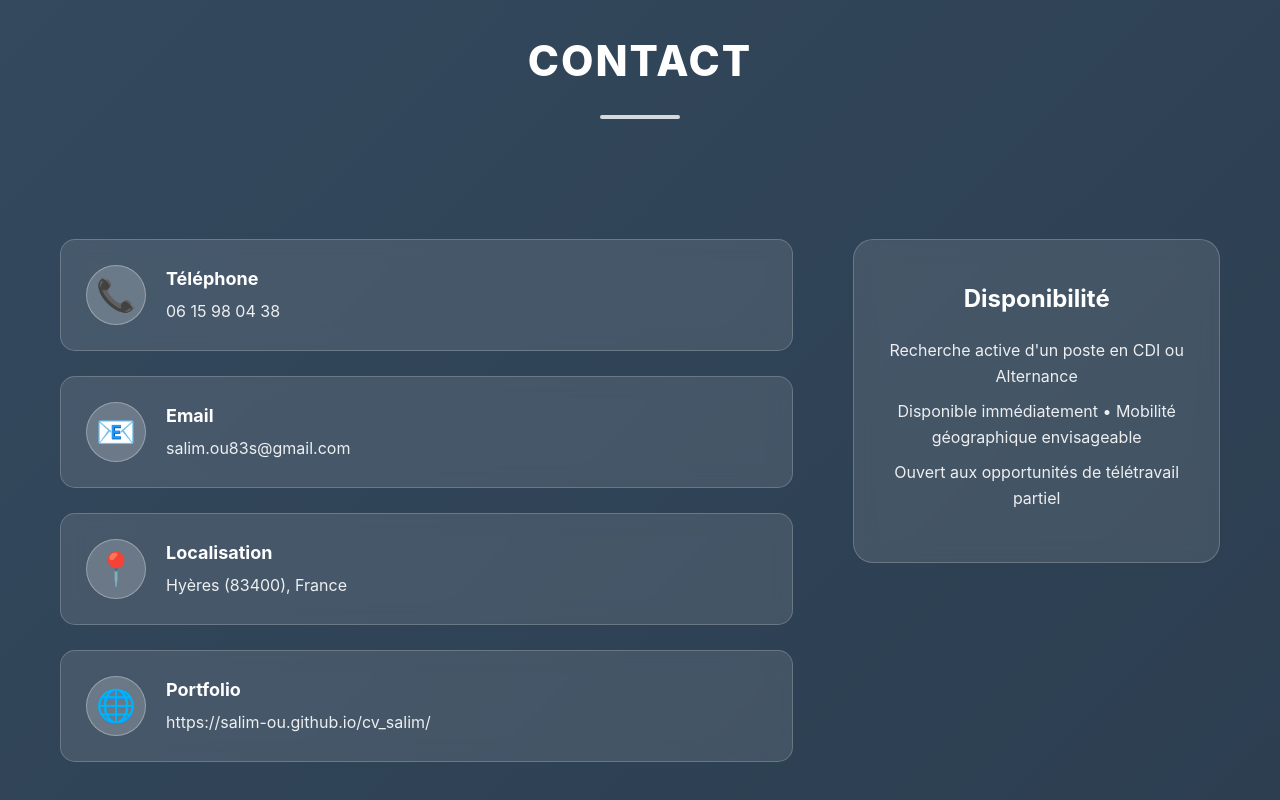
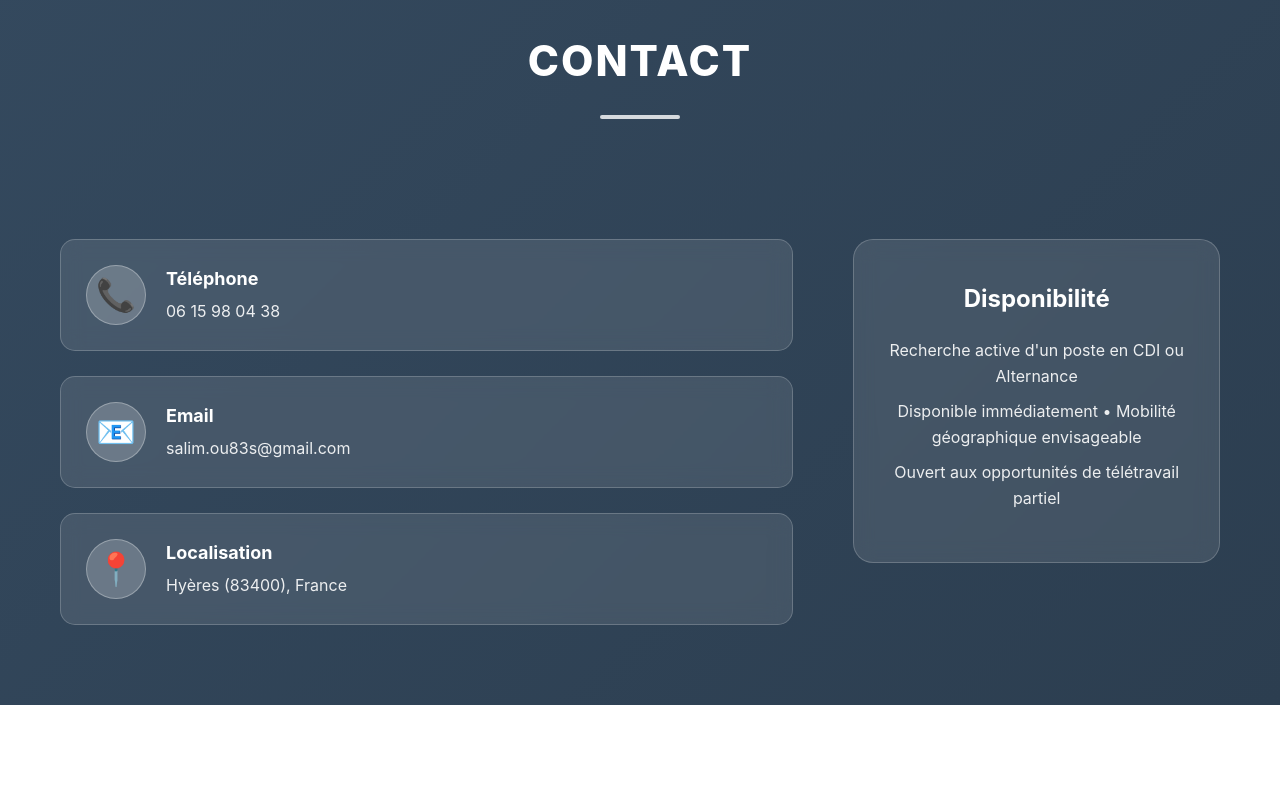
Before and after one commit to salim-OU/cv_salim, a plain HTML site: page index.html in a window 1280 px wide. Shown: the part 6138-6938 px from the top of the page. After the commit the page ends 6843 px from the top, so only its background shows below. Drawn offline with Linux system fonts and the light colour scheme; no server answers.

Commit message:
Update index.html

```diff
--- a/index.html
+++ b/index.html
@@ -387,13 +387,7 @@
                             <p>Hyères (83400), France</p>
                         </div>
                     </div>
-                    <div class="contact-item">
-                        <div class="contact-icon">🌐</div>
-                        <div class="contact-details">
-                            <h4>Portfolio</h4>
-                            <p>https://salim-ou.github.io/cv_salim/</p>
-                        </div>
-                    </div>
+
                 </div>
                 <div class="availability">
                     <h3>Disponibilité</h3>
```
